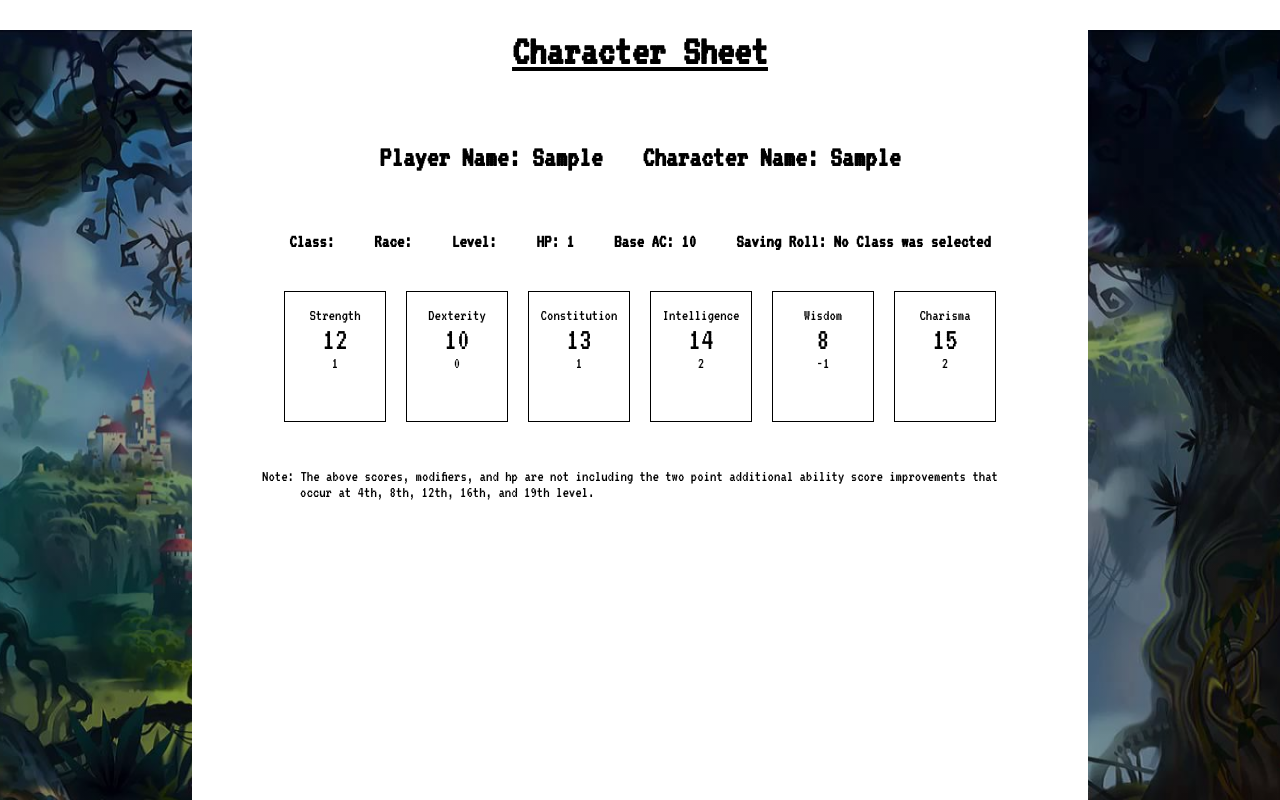
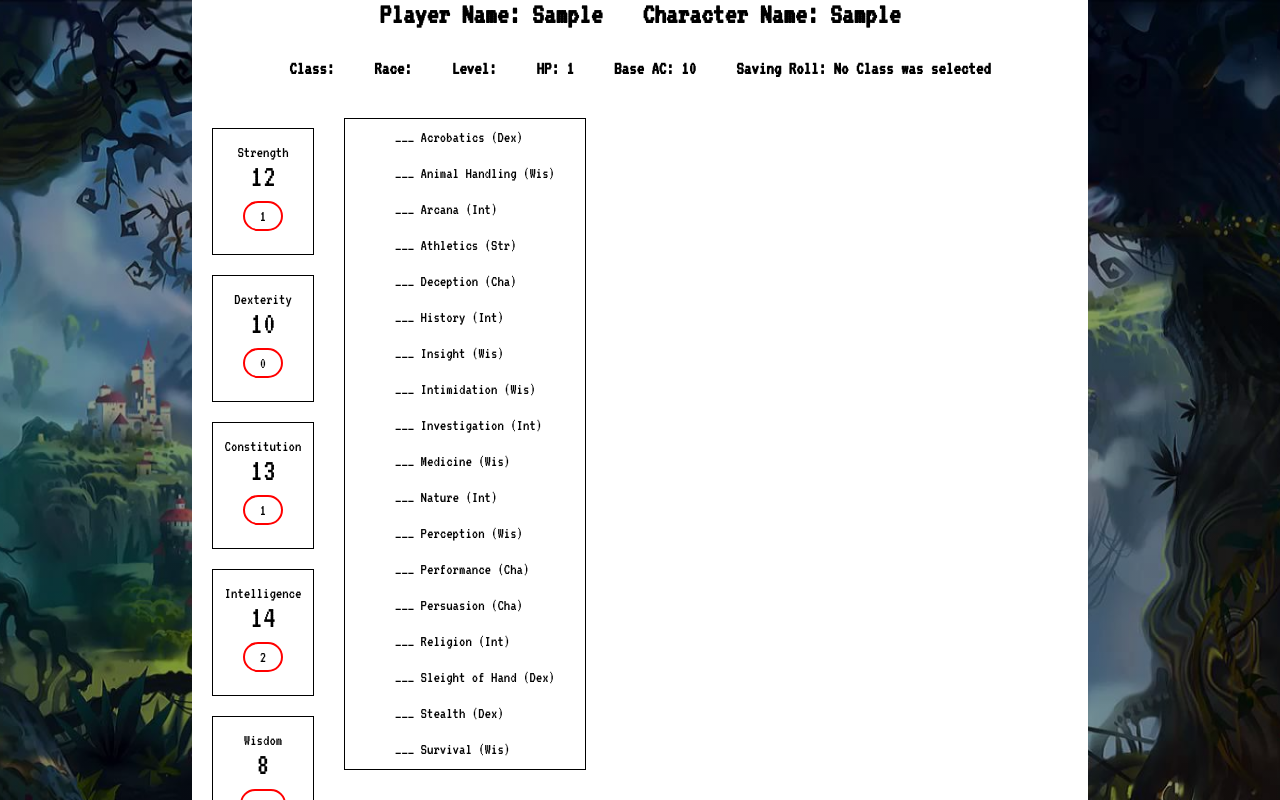
Before and after one commit to Jaden-Drury/Fantasy-Character-Generator, a React (Create React App) app in the folder finalproject/: page / in a window 1280 px wide. Both pictures are taken after typing "Sample", "Sample" into the empty fields and a click on the button "Generate Character". Shown: the top 800 px of the page. Built offline with nearby package versions, Linux system fonts and the light colour scheme; a web font is replaced by a local one.

Commit message:
Styling printable - NM

```diff
--- a/finalproject/src/App.css
+++ b/finalproject/src/App.css
@@ -8,7 +8,6 @@
   background-position: center;
   width:auto;
   height: 1000px;
-
 }
 
 #ifmcontentstoprint{
@@ -76,19 +75,11 @@ button {
     font-size:30px;
 }
 
-#charSheet{
-    margin:0px auto;
-    padding:10px;
-    text-align: center;
-    font-size:32pt;
-    text-decoration: underline;
-}
-
 #Printable h3{
     margin-top: 0px;
     padding-top: 0px;
     text-align: center;
-    margin: 30px 20px;
+    margin: 0px 20px 30px 20px;
 }
 
 .caller{
@@ -97,7 +88,7 @@ button {
 
 #Printable{
     width:70%;
-    height:100vh;
+    height:1000px;
     margin:0px auto;
     background-color: white;
     font-family: 'VT323', monospace;
@@ -105,16 +96,16 @@ button {
 
 .statList{
     list-style: none;
-    margin:0 auto;
+    margin:10px;
     padding:0;
     display:flex;
     flex-wrap:wrap;
-    flex-direction: row;
+    flex-direction: column;
     justify-content: center;
 }
 
 .statList li{
-    padding:15px 0px 50px 0px;
+    padding:15px 0px 30px 0px;
     width:100px;
     border:1px black solid;
     text-align: center;
@@ -175,3 +166,27 @@ form input{
     text-indent: -38px;
 
 }
+
+.modifier{
+    border:2px solid red;
+    border-radius: 15px 15px 15px;
+    padding:5px 15px;
+}
+
+#skillBonuses{
+    display: flex;
+    border:1px solid black;
+    flex-direction: column;
+    width:200px;
+    list-style: none;
+    margin:10px;
+    height:650px;
+}
+
+#skillBonuses li{
+    padding:10px;
+}
+
+#statWrapper{
+    display: flex;
+}
--- a/finalproject/src/Printable.js
+++ b/finalproject/src/Printable.js
@@ -306,9 +306,6 @@ class Printable extends Component{
 
             <div id="Printable">
 
-
-                <h3 id="charSheet">Character Sheet</h3>
-
                 <div className="wrapper">
                     <h3 className="names">Player Name: {this.props.playerName}</h3>
                     <h3 className="names">Character Name: {this.props.characterName}</h3>
@@ -323,9 +320,12 @@ class Printable extends Component{
                     <h3>Saving Roll: {this.savingRoll()}</h3>
                 </div>
 
+                <div id="statWrapper">
+
                     <ol className="statList">
                         <li>Strength <br/>
                             <label className="statNum">{this.state.strength}</label>
+                            <br/>
                             <br/>
                             <label className="modifier"> {this.abilityModifiers(this.state.strength)}</label>
                         </li>
@@ -333,11 +333,13 @@ class Printable extends Component{
                         <li>Dexterity <br/>
                             <label className="statNum">{this.state.dexterity}</label>
                             <br/>
+                            <br/>
                             <label className="modifier">{this.abilityModifiers(this.state.dexterity)}</label>
                         </li>
 
                         <li>Constitution <br/>
                             <label className="statNum">{this.state.constitution}</label>
+                            <br/>
                             <br/>
                             <label className="modifier">{this.abilityModifiers(this.state.constitution)}</label>
                         </li>
@@ -345,11 +347,13 @@ class Printable extends Component{
                         <li>Intelligence <br/>
                             <label className="statNum">{this.state.intelligence}</label>
                             <br/>
+                            <br/>
                             <label className="modifier">{this.abilityModifiers(this.state.intelligence)}</label>
                         </li>
 
                         <li>Wisdom <br/>
                             <label className="statNum">{this.state.wisdom}</label>
+                            <br/>
                             <br/>
                             <label className="modifier">{this.abilityModifiers(this.state.wisdom)}</label>
                         </li>
@@ -357,9 +361,33 @@ class Printable extends Component{
                         <li>Charisma <br/>
                             <label className="statNum">{this.state.charisma}</label>
                             <br/>
+                            <br/>
                             <label className="modifier">{this.abilityModifiers(this.state.charisma)}</label>
                         </li>
                     </ol>
+
+                    <ol id="skillBonuses">
+                        <li>___ Acrobatics (Dex)</li>
+                        <li>___ Animal Handling (Wis)</li>
+                        <li>___ Arcana (Int)</li>
+                        <li>___ Athletics (Str)</li>
+                        <li>___ Deception (Cha)</li>
+                        <li>___ History (Int)</li>
+                        <li>___ Insight (Wis)</li>
+                        <li>___ Intimidation (Wis)</li>
+                        <li>___ Investigation (Int)</li>
+                        <li>___ Medicine (Wis)</li>
+                        <li>___ Nature (Int)</li>
+                        <li>___ Perception (Wis)</li>
+                        <li>___ Performance (Cha)</li>
+                        <li>___ Persuasion (Cha)</li>
+                        <li>___ Religion (Int)</li>
+                        <li>___ Sleight of Hand (Dex)</li>
+                        <li>___ Stealth (Dex)</li>
+                        <li>___ Survival (Wis)</li>
+                    </ol>
+
+                </div>
 
                 <p id="footnote">Note: The above scores, modifiers, and hp are not including the two point additional ability score improvements that occur at 4th, 8th, 12th, 16th, and 19th level.</p>
 
```
Lines whose indentation alone changed are shown as unchanged.
